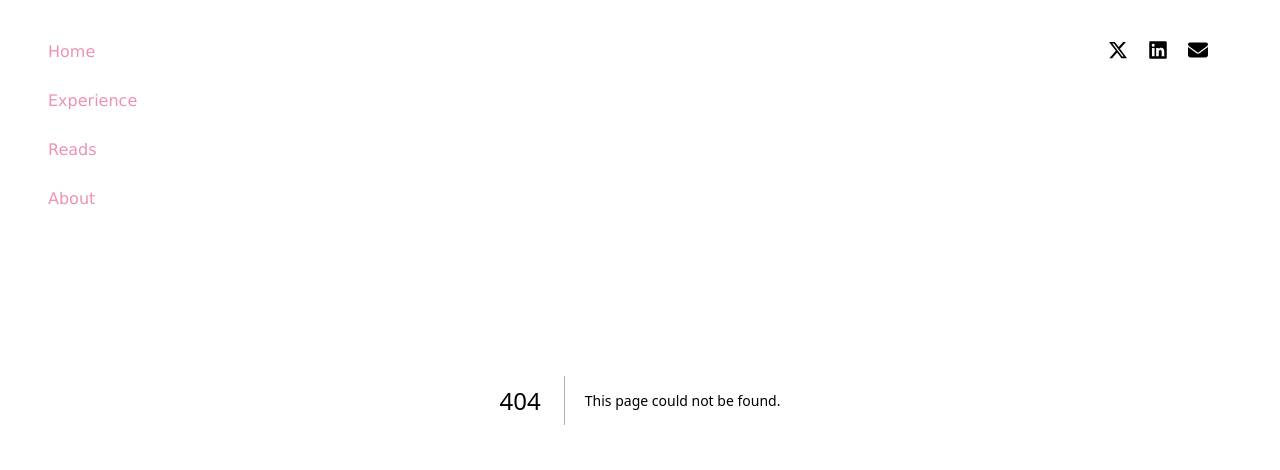
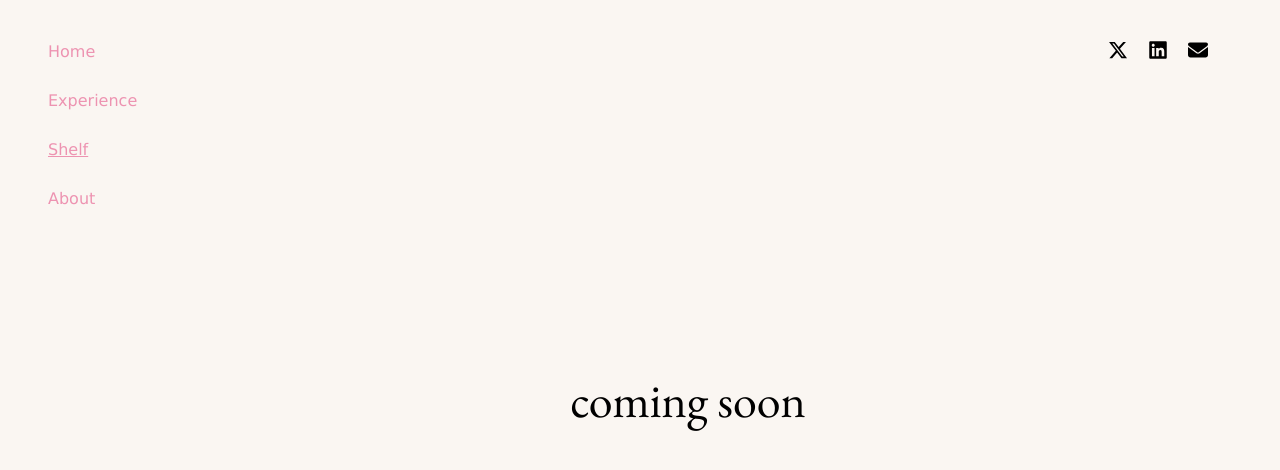
Before and after one commit to DanisLol/portfolio, a Next.js app: page /shelf in a window 1280 px wide. Before the commit this address had no page. Shown: the top 470 px of the page. Built offline with nearby package versions, Linux system fonts and the light colour scheme.

Commit message:
remove scaffolded content in shelf

```diff
--- a/app/reads/page.tsx
+++ /dev/null
@@ -1,32 +0,0 @@
-import type { Metadata } from "next";
-import PageHeader from "@/app/components/PageHeader";
-import PageShell from "@/app/components/PageShell";
-import PrimaryButton from "@/app/components/PrimaryButton";
-import Shelves from "@/app/components/reads/Shelves";
-import { goodreadsHref } from "@/data/reads";
-
-export const metadata: Metadata = {
-  title: "Reads",
-};
-
-/**
- * Current reading list as a pair of decorative bookshelves.
- */
-export default function ReadsPage() {
-  return (
-    <PageShell>
-      <PageHeader
-        title="Reads"
-        subtitle="What I am reading right now. Hover a spine."
-      />
-      <div className="mt-24">
-        <Shelves />
-      </div>
-      <div className="mt-14">
-        <PrimaryButton href={goodreadsHref} external>
-          Connect on Goodreads!
-        </PrimaryButton>
-      </div>
-    </PageShell>
-  );
-}
--- /dev/null
+++ b/app/shelf/page.tsx
@@ -0,0 +1,19 @@
+import type { Metadata } from "next";
+import PageShell from "@/app/components/PageShell";
+
+export const metadata: Metadata = {
+  title: "Reads",
+};
+
+/**
+ * Placeholder Reads page while the reading list is being rebuilt.
+ */
+export default function ReadsPage() {
+  return (
+    <PageShell className="flex items-center justify-center py-0">
+      <p className="font-garamond text-[48px] leading-none text-black">
+        coming soon
+      </p>
+    </PageShell>
+  );
+}
--- a/data/navigation.ts
+++ b/data/navigation.ts
@@ -9,6 +9,6 @@ export type NavItem = {
 export const navItems: NavItem[] = [
   { label: "Home", href: "/" },
   { label: "Experience", href: "/experience" },
-  { label: "Reads", href: "/reads" },
+  { label: "Shelf", href: "/shelf" },
   { label: "About", href: "/about" },
 ];
```
